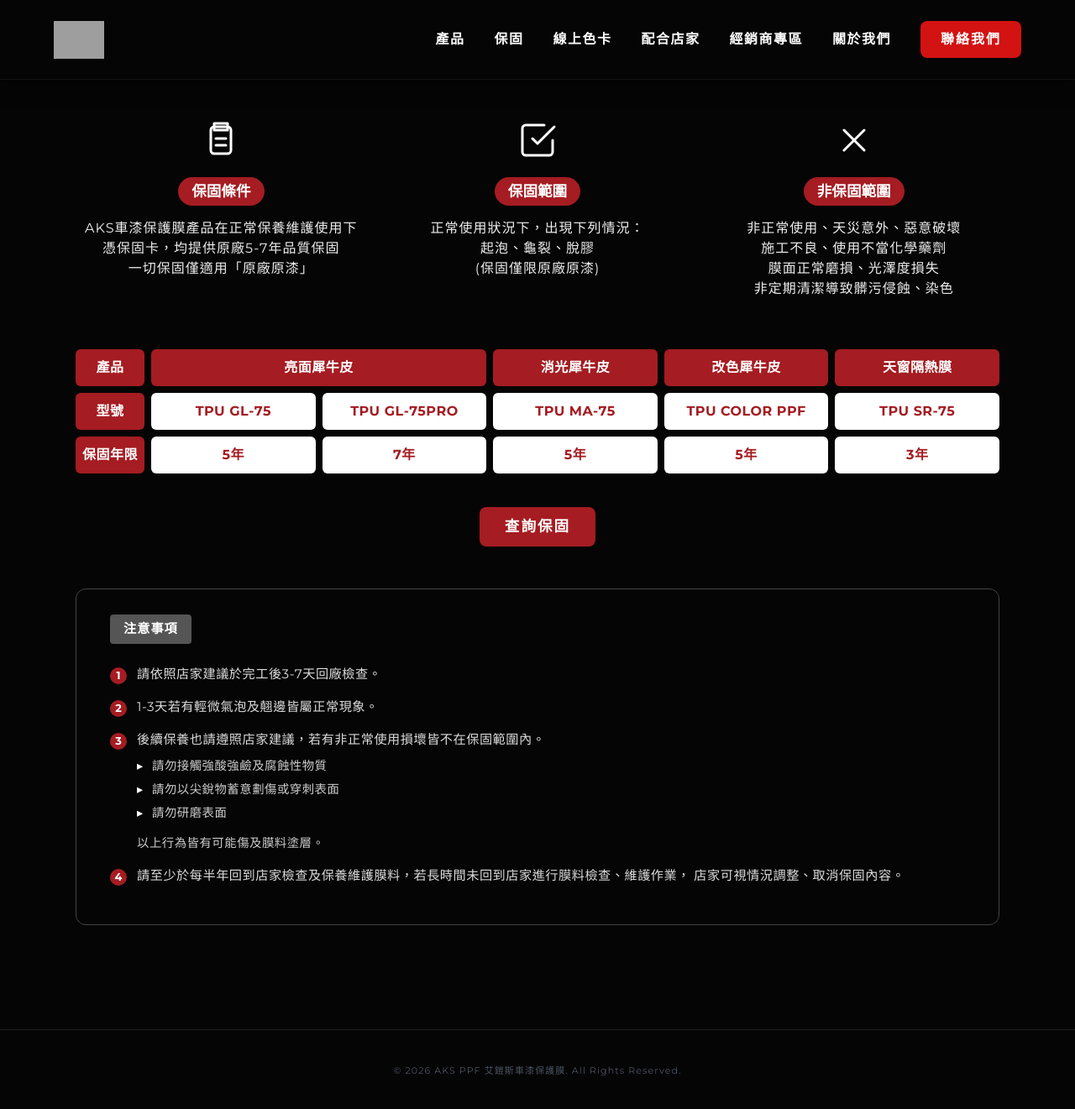
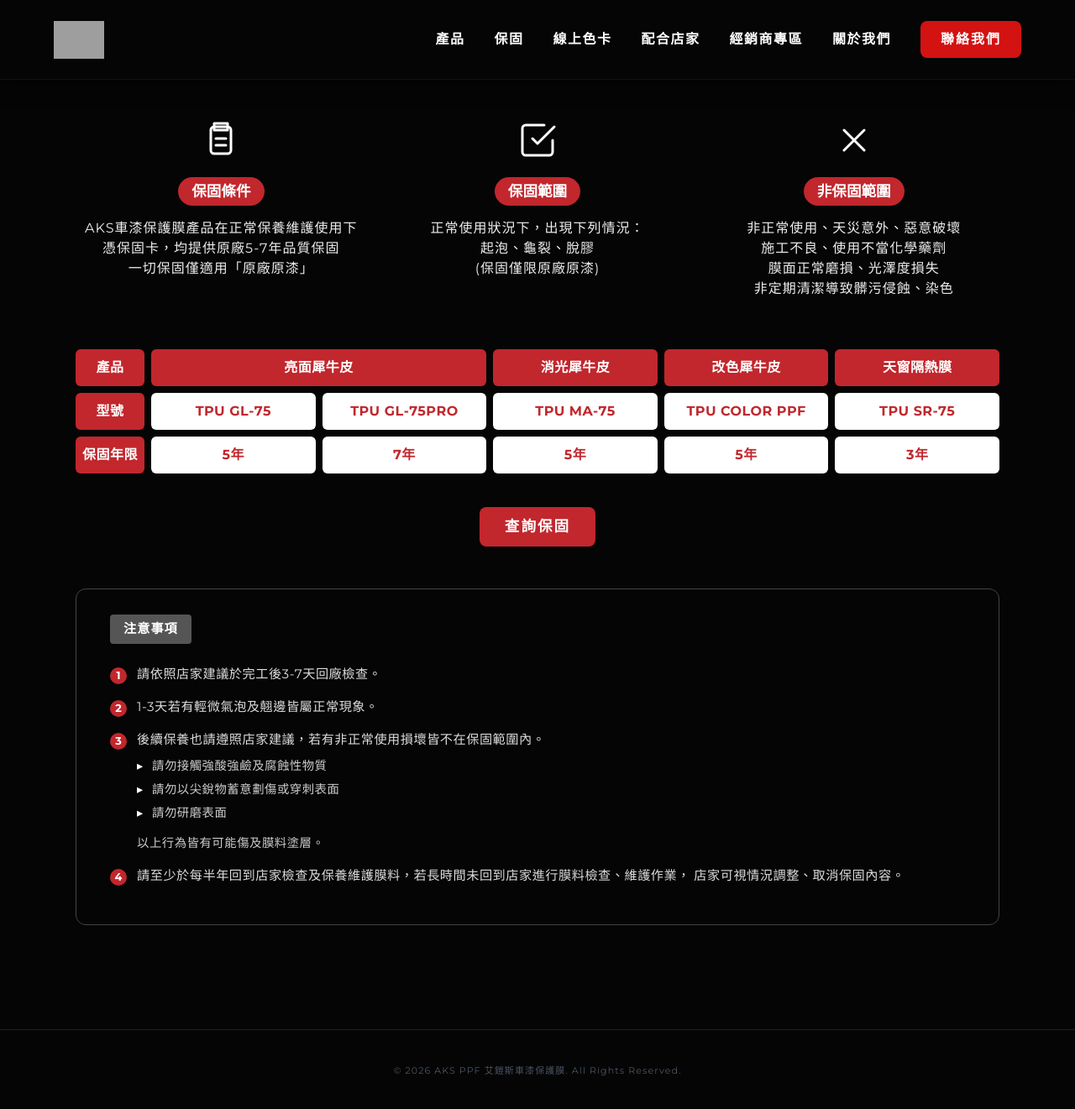
Before and after one commit to AKS-PPF/aks-official-website, a Jekyll site: the page built from pages/warranty/info/index.html, in a window 1280 px wide and 1323 px high. Shown: the whole window at 84% size. Built offline with Jekyll 4.4.1, drawn with Linux system fonts in a browser that asks for light colours; nearby versions of some CDN libraries; grey boxes are pictures that could not be loaded.

Commit message:
Update index.html

```diff
--- a/pages/warranty/info/index.html
+++ b/pages/warranty/info/index.html
@@ -47,7 +47,7 @@ title: 保固資訊 | AKS PPF
   }
 
   .aks-warranty-wrapper .aks-w-badge {
-    background-color: #a51c22;
+    background-color: #c1272d;
     color: #fff;
     padding: 4px 16px;
     border-radius: 20px;
@@ -91,13 +91,13 @@ title: 保固資訊 | AKS PPF
   }
 
   .aks-warranty-wrapper .aks-w-cell.bg-red {
-    background-color: #a51c22;
+    background-color: #c1272d;
     color: #ffffff;
   }
 
   .aks-warranty-wrapper .aks-w-cell.bg-white {
     background-color: #ffffff;
-    color: #a51c22;
+    color: #c1272d;
   }
 
   .aks-warranty-wrapper .aks-w-span-2 {
@@ -112,7 +112,7 @@ title: 保固資訊 | AKS PPF
 
   .aks-warranty-wrapper .aks-w-btn {
     display: inline-block;
-    background-color: #a51c22;
+    background-color: #c1272d;
     color: #ffffff;
     padding: 10px 30px;
     border-radius: 8px;
@@ -126,7 +126,7 @@ title: 保固資訊 | AKS PPF
   .aks-warranty-wrapper .aks-w-btn:hover {
     background-color: #db2b32;
     transform: translateY(-4px);
-    box-shadow: 0 8px 15px rgba(165, 28, 34, 0.4);
+    box-shadow: 0 8px 15px rgba(165, 28, 34, 0.5);
   }
 
   /* --- 注意事項區塊 --- */
@@ -156,7 +156,7 @@ title: 保固資訊 | AKS PPF
   }
 
   .aks-warranty-wrapper .aks-w-list-num {
-    background-color: #a51c22;
+    background-color: #c1272d;
     color: #ffffff;
     min-width: 20px;
     height: 20px;
```
